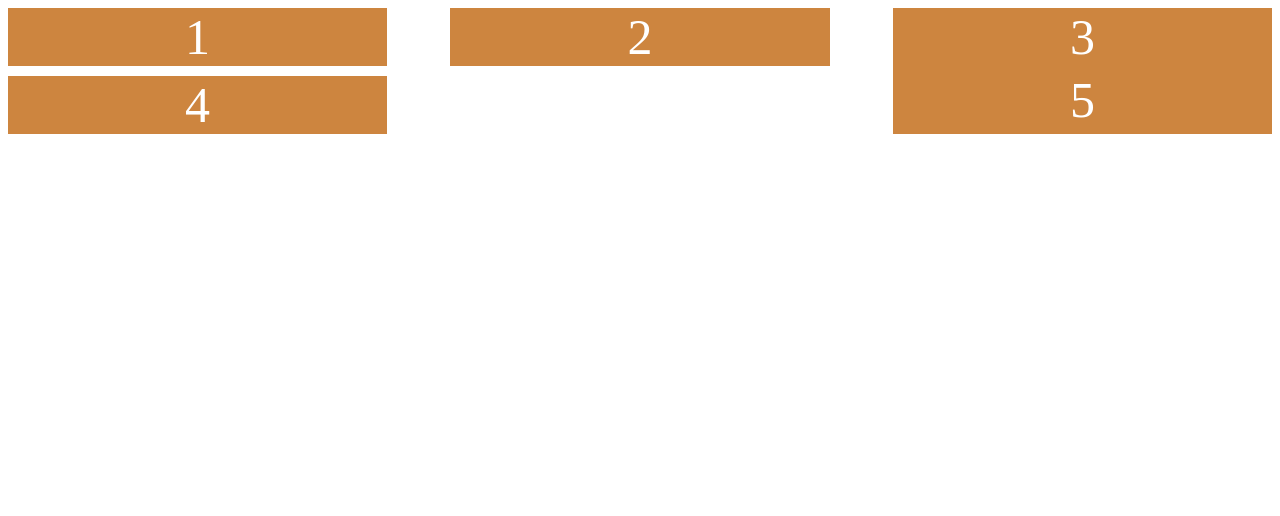
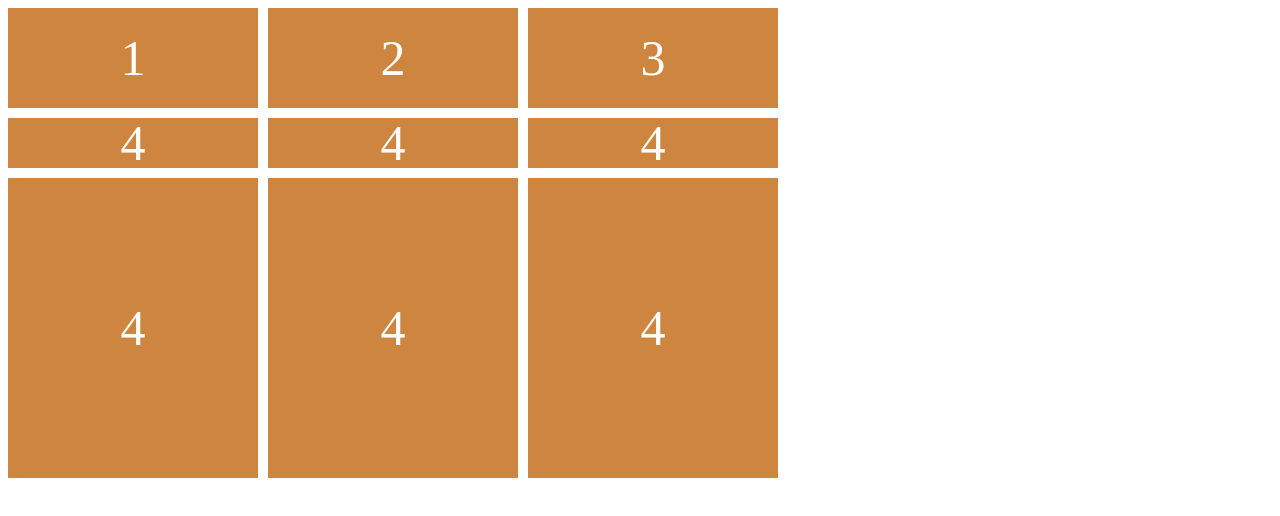
Before and after one commit to jh2416/SCSS, a plain HTML site: page grid/index.html in a window 1280 px wide. Drawn offline with Linux system fonts and the light colour scheme.

Commit message:
#2.2 CSS Grid Basic Concepts

```diff
--- a/grid/index.html
+++ b/grid/index.html
@@ -12,7 +12,11 @@
       <div class="child">2</div>
       <div class="child">3</div>
       <div class="child">4</div>
-      <div class="child">5</div>
+      <div class="child">4</div>
+      <div class="child">4</div>
+      <div class="child">4</div>
+      <div class="child">4</div>
+      <div class="child">4</div>
     </div>
   </body>
 </html>
--- a/grid/styles.css
+++ b/grid/styles.css
@@ -1,7 +1,11 @@
+/*flex처럼 grid도 father에서 일어남*/
 .father {
-  display: flex;
-  flex-wrap: wrap;
-  justify-content: space-between;
+  display: grid;
+  grid-template-columns: 250px 250px 250px; /*원하는만큼 columns적으면 됨, row도 있음*/
+  grid-template-rows: 100px 50px 300px;
+  column-gap: 10px;
+  row-gap: 10px;
+  gap: 10px; /*한번에 구분가능!*/
 }
 
 .child {
@@ -14,8 +18,3 @@
   justify-content: center;
   align-items: center;
 }
-
-/*줄 사이 간격 주려면 이런식으로 개별적으로 다 해줘야함*/
-.child:nth-child(4) {
-  margin-top: 10px;
-}
```
